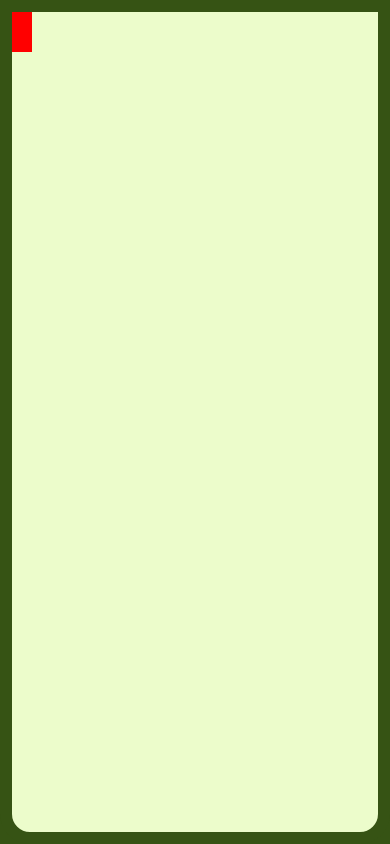
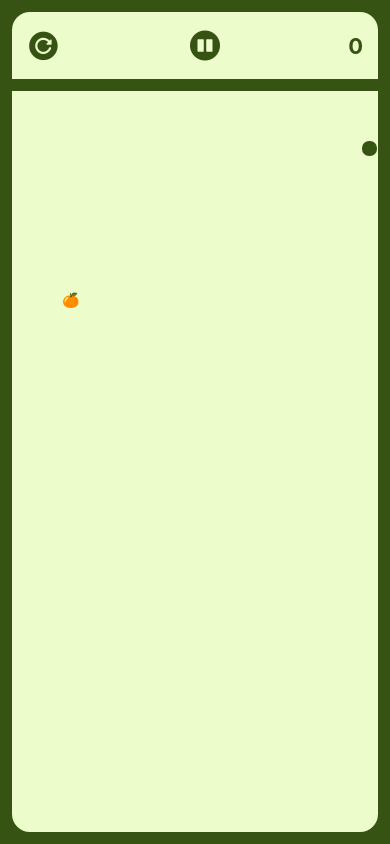
Before and after one commit to andres0818/snake-game, a React Native app: screen / in a window 390 px wide. Built offline with nearby package versions, Linux system fonts and the light colour scheme.

Commit message:
full game

```diff
--- a/src/components/Game.tsx
+++ b/src/components/Game.tsx
@@ -1,36 +1,54 @@
 import React, { useEffect, useState } from "react";
 import { PanGestureHandler } from "react-native-gesture-handler";
-import { SafeAreaView, StyleSheet, View } from "react-native";
+import { SafeAreaView, StyleSheet, Text, View } from "react-native";
 import { Colors } from "../styles/colors";
 import Header from "./Header";
 import { Coordinate, Direction, GestureEventType } from "../types/types";
+import Snake from "./Snake";
+import { checkGameOver } from "../utils/checkGameOver";
+import Food from "./Food";
+import checkEastFoot from "../utils/checkEastFoot";
+import randomFoodPosition from "../utils/randomFoodPosition";
+import Score from "./Score";
 
 const SNAKE_INITIAL_POSITION = [{ x: 5, y: 5 }];
 const FOOD_INITIAL_POSITION = { x: 5, y: 20 };
-const GAME_BOUNDS = { xMin: 0, xMax: 35, yMin: 0, yMax: 63 };
+const GAME_BOUNDS = { xMin: 0, xMax: 34.5, yMin: 0, yMax: 69 };
 const MOVE_INTERVAL = 50;
 const SCORE_INCREMENT = 10;
+
+function getRandomFruitEmoji() {
+  const fruitEmojis = ["🍎", "🍊", "🍋", "🍇", "🍉", "🍓", "🍑", "🍍"];
+  const randomIndex = Math.floor(Math.random() * fruitEmojis.length);
+  return fruitEmojis[randomIndex];
+}
 
 const Game = (): JSX.Element => {
   const [direction, setDirection] = useState<Direction>(Direction.Right);
   const [snake, setSnake] = useState<Coordinate[]>(SNAKE_INITIAL_POSITION);
   const [food, setFood] = useState<Coordinate>(FOOD_INITIAL_POSITION);
+  const [score, setScore] = useState<number>(0);
   const [isGameOver, setIsGameOver] = useState<boolean>(false);
-  // useEffect(() => {
-  //   if (!isGameOver) {
-  //     const intervalID = setInterval(() => {
-  //       moveSnake();
-  //     }, MOVE_INTERVAL);
-  //     return () => clearInterval(intervalID);
-  //   }
-  // }, [isGameOver]);
+  const [isPaused, setIsPaused] = useState<boolean>(false);
+  const [fruits, setFruits] = useState<string>(getRandomFruitEmoji());
+
+  useEffect(() => {
+    if (!isGameOver) {
+      const intervalID = setInterval(() => {
+        !isPaused && moveSnake();
+      }, MOVE_INTERVAL);
+      return () => clearInterval(intervalID);
+    }
+  }, [isGameOver, snake, isPaused]);
 
   const moveSnake = () => {
     const snakeHead = snake[0];
     const newHead = { ...snakeHead }; //create a copy of the snake
 
-    // game over
-
+    if (checkGameOver(snakeHead, GAME_BOUNDS)) {
+      setIsGameOver((prev) => !prev);
+      return;
+    }
     switch (direction) {
       case Direction.Up:
         newHead.y -= 1;
@@ -46,9 +64,15 @@ const Game = (): JSX.Element => {
       default:
         break;
     }
-    // check if eats food
 
-    setSnake([newHead, ...snake.slice(0, -1)]); //move snake
+    if (checkEastFoot(newHead, food, 1)) {
+      setFruits(getRandomFruitEmoji());
+      setFood(randomFoodPosition(GAME_BOUNDS.xMax, GAME_BOUNDS.yMax));
+      setSnake([newHead, ...snake]);
+      setScore(score + SCORE_INCREMENT);
+    } else {
+      setSnake([newHead, ...snake.slice(0, -1)]); //move snake
+    }
   };
 
   const handlerGesture = (event: GestureEventType) => {
@@ -70,14 +94,32 @@ const Game = (): JSX.Element => {
     }
   };
 
+  const reloadGame = () => {
+    setSnake(SNAKE_INITIAL_POSITION);
+    setFood(FOOD_INITIAL_POSITION);
+    setIsGameOver(false);
+    setScore(0);
+    setDirection(Direction.Right);
+    setIsPaused(false);
+  };
+
+  const pauseGame = () => {
+    setIsPaused(!isPaused);
+  };
+
   return (
     <PanGestureHandler onGestureEvent={handlerGesture}>
       <SafeAreaView style={styles.container}>
-        {/* <Header>
-         </Header> */}
+        <Header
+          reloadGame={reloadGame}
+          isPaused={isPaused}
+          pauseGame={pauseGame}
+        >
+          <Score score={score} />
+        </Header>
         <View style={styles.boundries}>
-          <View style={styles.snake} />
-          <View style={styles.snake} />
+          <Snake snake={snake} />
+          <Food x={food.x} y={food.y} randomFood={fruits} />
         </View>
       </SafeAreaView>
     </PanGestureHandler>
@@ -99,9 +141,4 @@ const styles = StyleSheet.create({
     borderColor: Colors.primary,
     backgroundColor: Colors.background,
   },
-  snake: {
-    width: 20,
-    height: 20,
-    backgroundColor: "red",
-  },
 });
```
